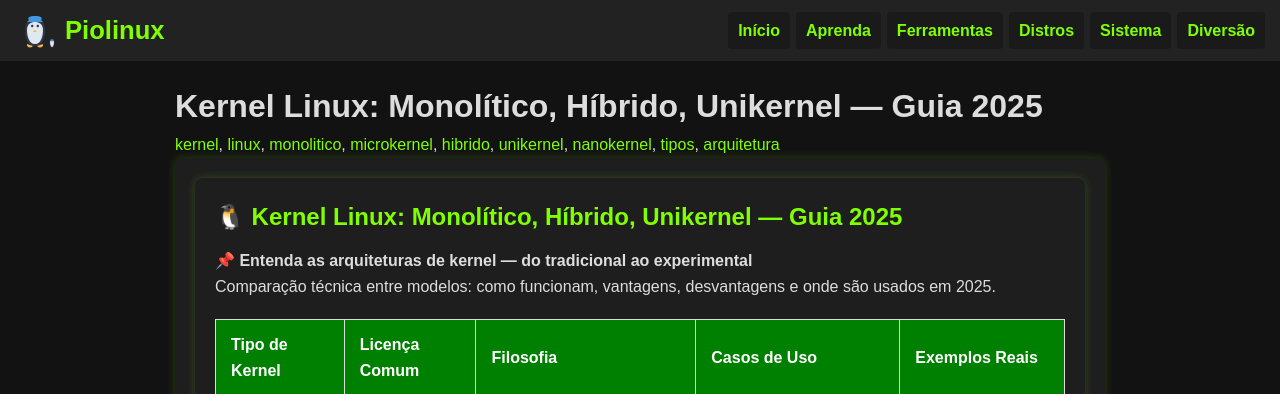
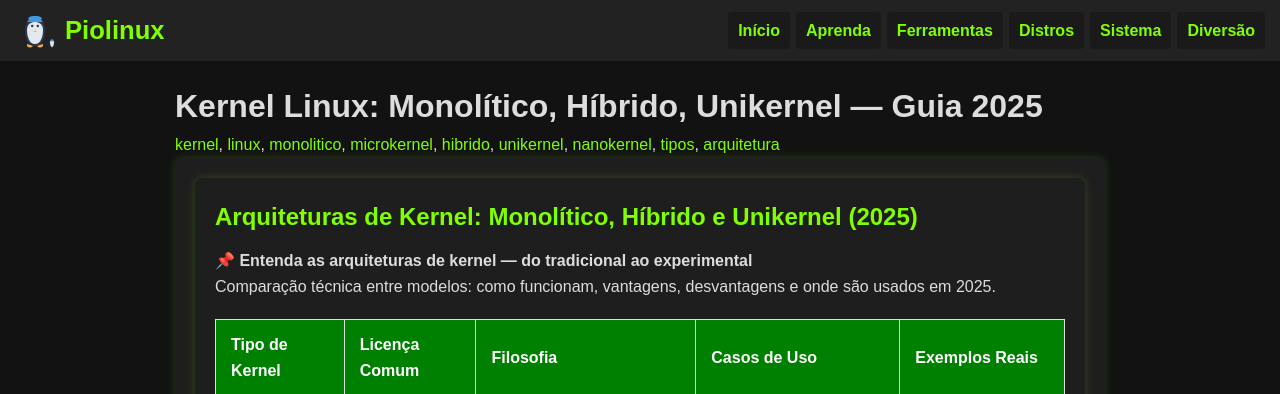
Before and after one commit to Piolinux/piolinux-site, a Jekyll site: the page built from _pages/tabela-evergreen-de-tipos-de-kernel.md, in a window 1280 px wide. Shown: the top 394 px of the page. Built offline with Jekyll 4.4.1, drawn with Linux system fonts in a browser that asks for light colours.

Commit message:
Update tabela-evergreen-de-tipos-de-kernel.md

```diff
--- a/_pages/tabela-evergreen-de-tipos-de-kernel.md
+++ b/_pages/tabela-evergreen-de-tipos-de-kernel.md
@@ -16,9 +16,7 @@ tags: [kernel, linux, monolitico, microkernel, hibrido, unikernel, nanokernel, t
 <section class="post-content">
 
 <section>
-  <h2>
-    🐧 Kernel Linux: Monolítico, Híbrido, Unikernel — Guia 2025
-  </h2>
+  <h2>Arquiteturas de Kernel: Monolítico, Híbrido e Unikernel (2025)</h2>
 
   <div>
     <strong>📌 Entenda as arquiteturas de kernel — do tradicional ao experimental</strong><br>
```
